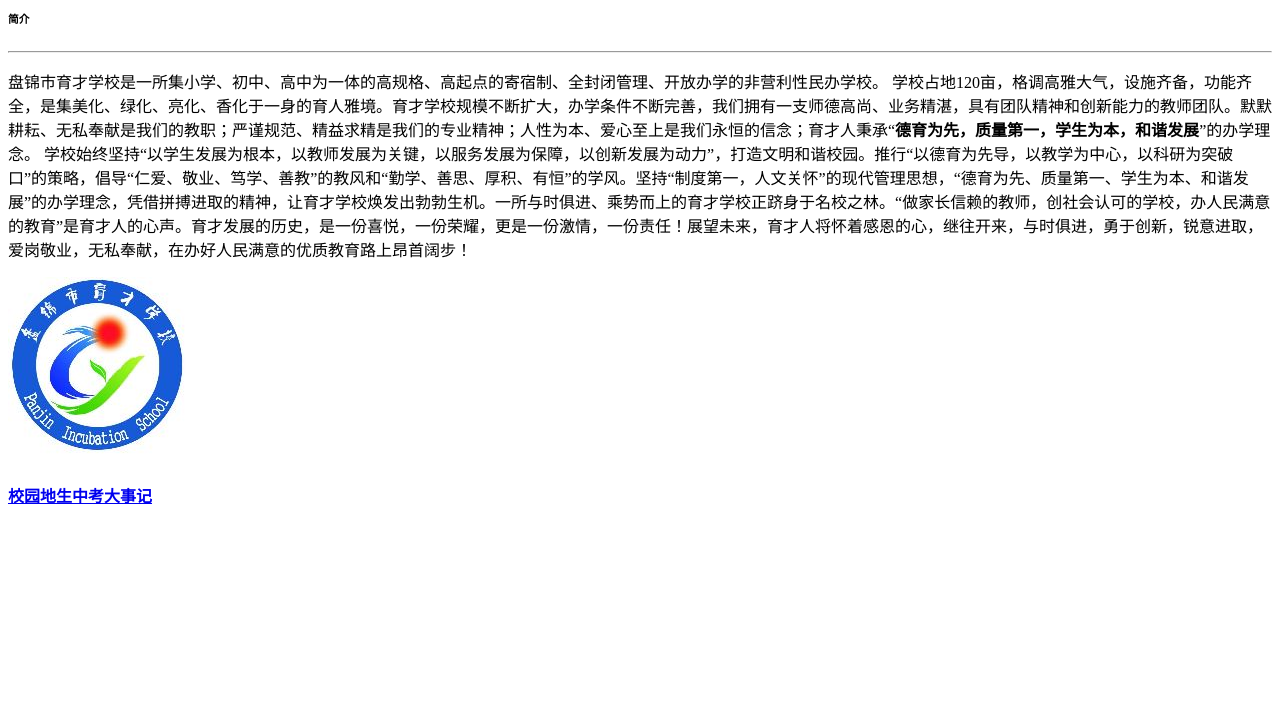
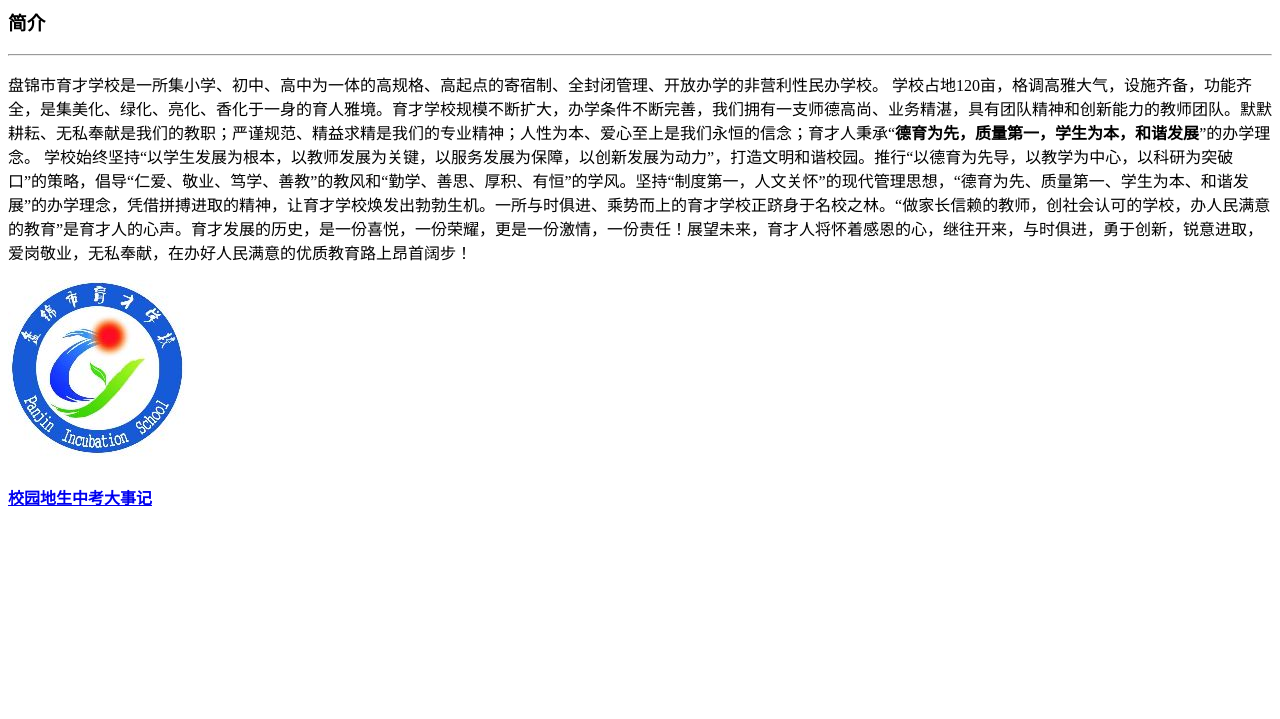
Before and after one commit to XuYongqi123/pjyc, a plain HTML site: page index.html in a window 1280 px wide. Shown: the part 81-800 px from the top of the page. Drawn offline with Linux system fonts and the light colour scheme.

Commit message:
Update index.html

```diff
--- a/index.html
+++ b/index.html
@@ -7,7 +7,7 @@
 </head>
 <body>
     <h1>盘锦市育才学校</h1>
-    <h6>简介</h6>
+    <h3>简介</h3>
     <hr>
     <p>盘锦市育才学校是一所集小学、初中、高中为一体的高规格、高起点的寄宿制、全封闭管理、开放办学的非营利性民办学校。 学校占地120亩，格调高雅大气，设施齐备，功能齐全，是集美化、绿化、亮化、香化于一身的育人雅境。育才学校规模不断扩大，办学条件不断完善，我们拥有一支师德高尚、业务精湛，具有团队精神和创新能力的教师团队。默默耕耘、无私奉献是我们的教职；严谨规范、精益求精是我们的专业精神；人性为本、爱心至上是我们永恒的信念；育才人秉承“<strong>德育为先，质量第一，学生为本，和谐发展</strong>”的办学理念。 学校始终坚持“以学生发展为根本，以教师发展为关键，以服务发展为保障，以创新发展为动力”，打造文明和谐校园。推行“以德育为先导，以教学为中心，以科研为突破口”的策略，倡导“仁爱、敬业、笃学、善教”的教风和“勤学、善思、厚积、有恒”的学风。坚持“制度第一，人文关怀”的现代管理思想，“德育为先、质量第一、学生为本、和谐发展”的办学理念，凭借拼搏进取的精神，让育才学校焕发出勃勃生机。一所与时俱进、乘势而上的育才学校正跻身于名校之林。“做家长信赖的教师，创社会认可的学校，办人民满意的教育”是育才人的心声。育才发展的历史，是一份喜悦，一份荣耀，更是一份激情，一份责任！展望未来，育才人将怀着感恩的心，继往开来，与时俱进，勇于创新，锐意进取，爱岗敬业，无私奉献，在办好人民满意的优质教育路上昂首阔步！</p>
     <img src="./img/pjyc-img.jpg" alt="学校" title="学校图标">
```
